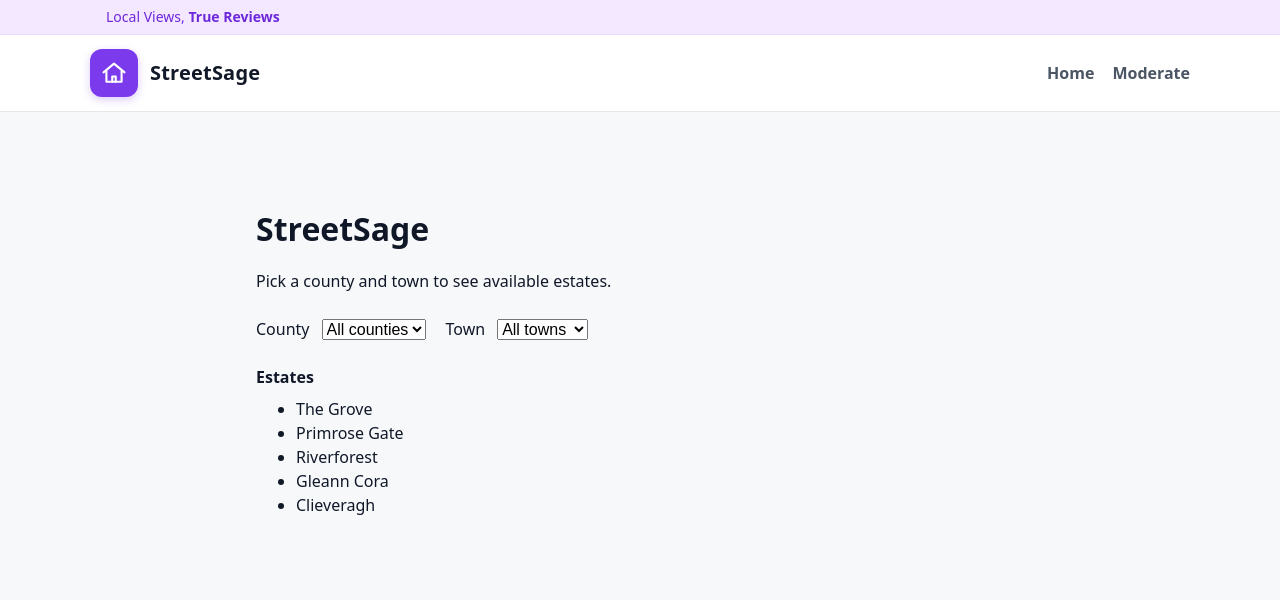
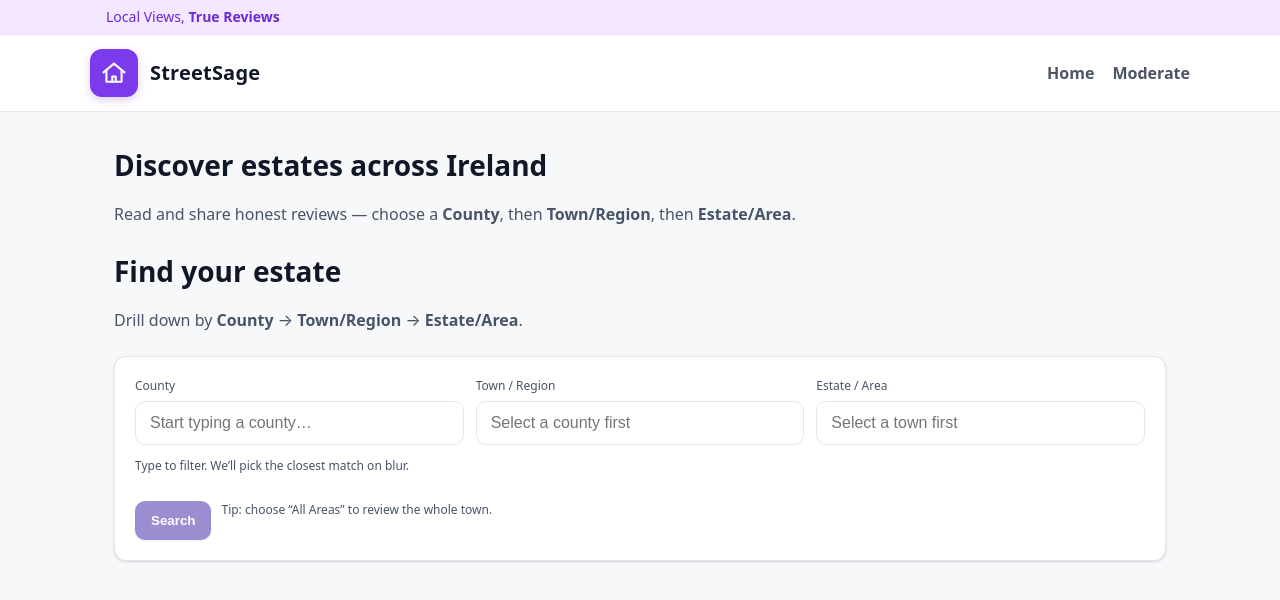
Before and after one commit to seamusk84/reviewer, a Next.js app: page / in a window 1280 px wide. Shown: the top 600 px of the page. Built offline with nearby package versions, Linux system fonts and the light colour scheme.

Commit message:
Update index.tsx

```diff
--- a/pages/index.tsx
+++ b/pages/index.tsx
@@ -1,126 +1,131 @@
 // pages/index.tsx
-import { useEffect, useMemo, useState } from "react";
-import type { EstateRow } from "../types/estates";
+import dynamic from "next/dynamic";
+import { useRouter } from "next/router";
 
-// Tiny loader that reads from /public/data/estates.json
-async function loadEstates(): Promise<EstateRow[]> {
-  const res = await fetch("/data/estates.json", { cache: "no-store" });
-  if (!res.ok) throw new Error("Failed to load estates.json");
-  return res.json();
+const CascadingSearch = dynamic(() => import("../components/CascadingSearch"), { ssr: false });
+
+// --- CSV helpers (handles quotes / commas safely)
+function splitCSVLine(line: string): string[] {
+  const cells = line.match(/("([^"]|"")*"|[^,]+)/g) || [];
+  return cells.map((c) => {
+    let s = c.trim();
+    if (s.startsWith('"') && s.endsWith('"')) s = s.slice(1, -1).replace(/""/g, '"');
+    return s;
+  });
+}
+
+// Parse simple CSV header: county,town,estate
+function parseSimpleCSV(text: string) {
+  text = text.replace(/^\uFEFF/, "");
+  const lines = text.trim().split(/\r?\n/);
+  const header = lines.shift();
+  if (!header) return {};
+  const cols = splitCSVLine(header).map((h) => h.trim().toLowerCase());
+  const iCounty = cols.indexOf("county");
+  const iTown = cols.indexOf("town");
+  const iEstate = cols.indexOf("estate");
+  const data: Record<string, Record<string, string[]>> = {};
+  for (const line of lines) {
+    if (!line) continue;
+    const parts = splitCSVLine(line);
+    const county = parts[iCounty]?.trim();
+    const town = parts[iTown]?.trim();
+    const estate = (parts[iEstate]?.trim() || "All Areas");
+    if (!county || !town) continue;
+    data[county] = data[county] || {};
+    data[county][town] = data[county][town] || [];
+    if (!data[county][town].includes(estate)) data[county][town].push(estate);
+  }
+  return data;
+}
+
+// Parse CSO BUA CSV (tolerant to header naming)
+function parseCsoBUA(text: string) {
+  text = text.replace(/^\uFEFF/, "");
+  const lines = text.trim().split(/\r?\n/);
+  const header = lines.shift();
+  if (!header) return {};
+  const headers = splitCSVLine(header).map((h) => h.trim());
+  const find = (patterns: RegExp[]) => headers.findIndex((h) => patterns.some((p) => p.test(h)));
+  const idxName = find([/URBAN[_ ]?AREA[_ ]?NAME/i, /BUA[_ ]?NAME/i, /URBAN[_ ]?AREA/i, /^NAME$/i]);
+  const idxCounty = find([/^COUNTY$/i, /^COUNTY[_ ]?NAME$/i]);
+  if (idxName < 0 || idxCounty < 0) return {};
+  const data: Record<string, Record<string, string[]>> = {};
+  for (const line of lines) {
+    if (!line) continue;
+    const parts = splitCSVLine(line);
+    const town = (parts[idxName] || "").trim();
+    const county = (parts[idxCounty] || "").trim();
+    if (!town || !county) continue;
+    data[county] = data[county] || {};
+    data[county][town] = data[county][town] || [];
+    if (!data[county][town].includes("All Areas")) data[county][town].push("All Areas");
+  }
+  return data;
+}
+
+// Merge two DataShapes (dedupe estates)
+function mergeData(a: any, b: any) {
+  const out: Record<string, Record<string, string[]>> = JSON.parse(JSON.stringify(a || {}));
+  for (const [county, towns] of Object.entries(b || {})) {
+    out[county] = out[county] || {};
+    for (const [town, estates] of Object.entries(towns as Record<string, string[]>)) {
+      out[county][town] = out[county][town] || [];
+      for (const e of estates) {
+        if (!out[county][town].includes(e)) out[county][town].push(e);
+      }
+    }
+  }
+  return out;
 }
 
 export default function Home() {
-  const [rows, setRows] = useState<EstateRow[]>([]);
-  const [loading, setLoading] = useState(true);
-  const [error, setError] = useState<string | null>(null);
+  const router = useRouter();
 
-  const [county, setCounty] = useState("");
-  const [town, setTown] = useState("");
+  const fetchData = async () => {
+    // 1) Preferred: single combined file
+    try {
+      const r = await fetch("/data/places.csv", { cache: "no-cache" });
+      if (r.ok) {
+        const txt = await r.text();
+        const d = parseSimpleCSV(txt);
+        const c = Object.keys(d).length;
+        const t = Object.values(d).reduce((acc, v) => acc + Object.keys(v).length, 0);
+        console.log("[IER] Loaded", c, "counties,", t, "towns (places.csv)");
+        return d;
+      }
+    } catch {}
 
-  useEffect(() => {
-    setLoading(true);
-    loadEstates()
-      .then((data) => {
-        setRows(data);
-        setError(null);
-      })
-      .catch((e: unknown) => {
-        console.error(e);
-        setError("Could not load estates. Please try again.");
-      })
-      .finally(() => setLoading(false));
-  }, []);
+    // 2) Fallback: CSO towns + custom estates.csv
+    let cso: any = {};
+    try {
+      const rr = await fetch("/data/cso_bua_2022.csv", { cache: "no-cache" });
+      if (rr.ok) cso = parseCsoBUA(await rr.text());
+    } catch {}
+    let custom: any = {};
+    try {
+      const rr = await fetch("/data/estates.csv", { cache: "no-cache" });
+      if (rr.ok) custom = parseSimpleCSV(await rr.text());
+    } catch {}
 
-  // Unique, sorted lists for each dropdown
-  const counties = useMemo(
-    () => Array.from(new Set(rows.map((r) => r.county))).sort(),
-    [rows]
-  );
-
-  const towns = useMemo(
-    () =>
-      Array.from(
-        new Set(
-          rows
-            .filter((r) => !county || r.county === county)
-            .map((r) => r.town)
-        )
-      ).sort(),
-    [rows, county]
-  );
-
-  const estates = useMemo(
-    () =>
-      rows
-        .filter(
-          (r) => (!county || r.county === county) && (!town || r.town === town)
-        )
-        .map((r) => r.estate)
-        .filter(Boolean) as string[],
-    [rows, county, town]
-  );
+    const merged = mergeData(cso, custom);
+    const c = Object.keys(merged).length;
+    const t = Object.values(merged).reduce((acc, v) => acc + Object.keys(v).length, 0);
+    console.log("[IER] Loaded", c, "counties,", t, "towns (fallback)");
+    return merged;
+  };
 
   return (
-    <main style={{ maxWidth: 800, margin: "2rem auto", padding: "1rem" }}>
-      <h1 style={{ marginBottom: 12 }}>StreetSage</h1>
-      <p style={{ marginBottom: 24 }}>
-        Pick a county and town to see available estates.
+    <>
+      <h1 className="page-title">Discover estates across Ireland</h1>
+      <p className="page-sub">
+        Read and share honest reviews — choose a <strong>County</strong>, then <strong>Town/Region</strong>, then <strong>Estate/Area</strong>.
       </p>
 
-      <div style={{ display: "flex", gap: 12, alignItems: "center" }}>
-        <label htmlFor="county">County</label>
-        <select
-          id="county"
-          value={county}
-          onChange={(e) => {
-            setCounty(e.target.value);
-            setTown(""); // reset town when county changes
-          }}
-        >
-          <option value="">All counties</option>
-          {counties.map((c) => (
-            <option key={c} value={c}>
-              {c}
-            </option>
-          ))}
-        </select>
-
-        <label htmlFor="town" style={{ marginLeft: 8 }}>
-          Town
-        </label>
-        <select
-          id="town"
-          value={town}
-          onChange={(e) => setTown(e.target.value)}
-          disabled={!counties.length}
-        >
-          <option value="">All towns</option>
-          {towns.map((t) => (
-            <option key={t} value={t}>
-              {t}
-            </option>
-          ))}
-        </select>
-      </div>
-
-      <div style={{ marginTop: 24 }}>
-        <strong>Estates</strong>
-        {loading && <p style={{ marginTop: 8 }}>Loading…</p>}
-        {error && (
-          <p style={{ marginTop: 8, color: "crimson" }}>
-            {error}
-          </p>
-        )}
-        {!loading && !error && (
-          <ul style={{ marginTop: 8 }}>
-            {estates.length ? (
-              estates.map((e) => <li key={e}>{e}</li>)
-            ) : (
-              <li>No estates found for this selection.</li>
-            )}
-          </ul>
-        )}
-      </div>
-    </main>
+      <CascadingSearch
+        fetchData={fetchData}
+        onNavigate={(path) => router.push(path)}
+      />
+    </>
   );
 }
```
